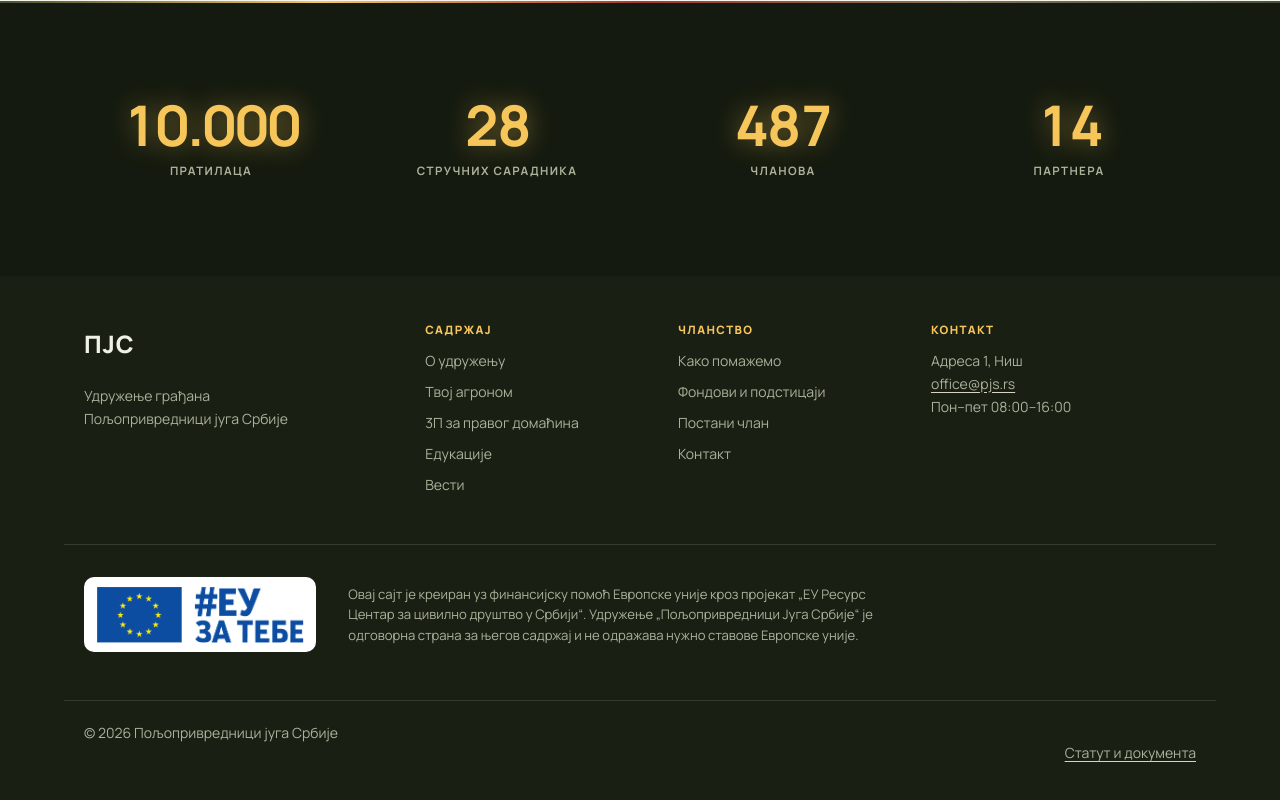
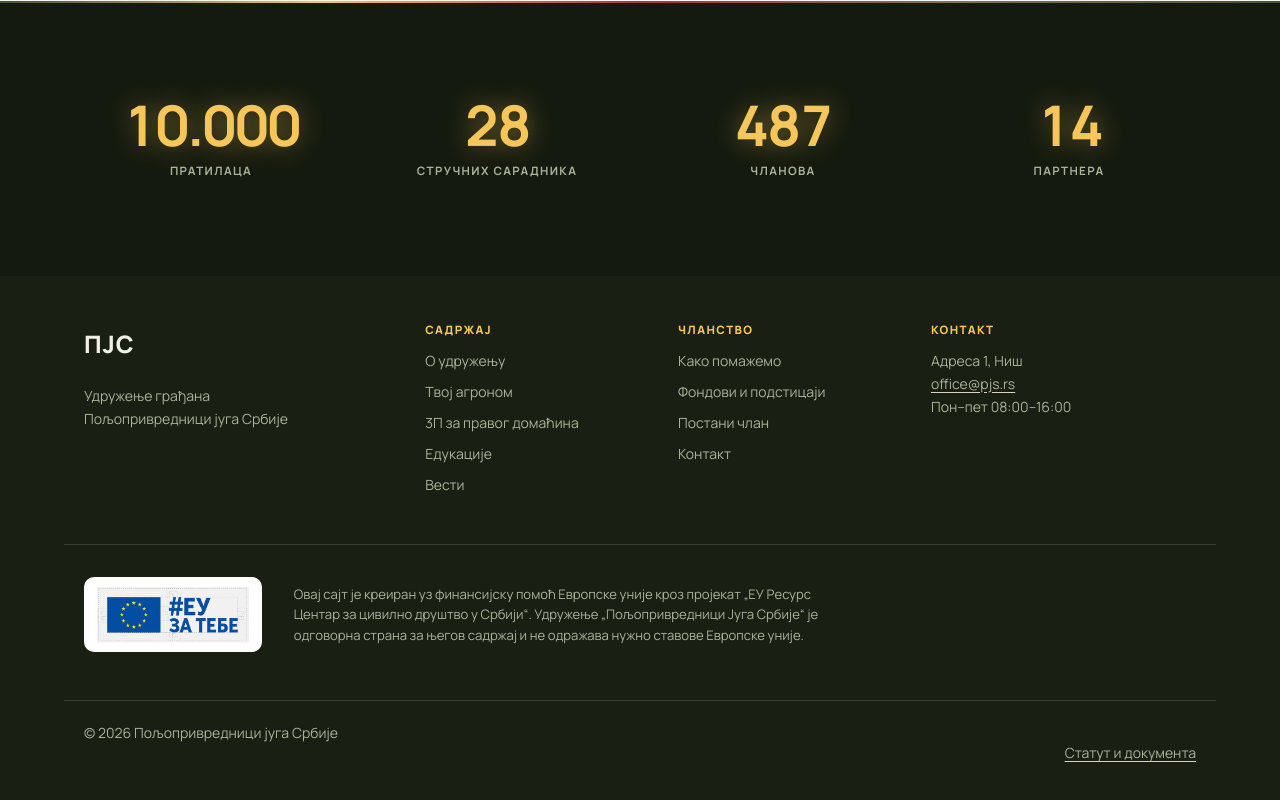
Before and after one commit to Spaka92/pjs-sajt, an Eleventy site: page src/index.njk in a window 1280 px wide. Shown: the part 5119-5919 px from the top of the page. Built offline with nearby package versions, Linux system fonts and the light colour scheme; Eleventy itself is replaced by a stand-in of ours; files that its build step writes are made by us from their sources.

Commit message:
new eu logo

```diff
--- a/src/_data/site.json
+++ b/src/_data/site.json
@@ -34,7 +34,7 @@
   ],
   "finansiranje": {
     "naziv": "#ЕУ за тебе — Европска унија",
-    "logo": "/images/eu-za-tebe.png",
+    "logo": "/images/eu-za-tebe.jpg",
     "tekst": "Овај сајт је креиран уз финансијску помоћ Европске уније кроз пројекат „ЕУ Ресурс Центар за цивилно друштво у Србији“. Удружење „Пољопривредници Југа Србије“ је одговорна страна за његов садржај и не одражава нужно ставове Европске уније."
   }
 }
--- a/src/_includes/footer.njk
+++ b/src/_includes/footer.njk
@@ -58,7 +58,7 @@
   {% if site.finansiranje %}
   <div class="container site-footer__eu">
     <img class="site-footer__eu-logo" src="{{ site.finansiranje.logo }}"
-         alt="{{ site.finansiranje.naziv }}" width="443" height="120" loading="lazy">
+         alt="{{ site.finansiranje.naziv }}" width="497" height="183" loading="lazy">
     <p class="site-footer__disclaimer">{{ site.finansiranje.tekst }}</p>
   </div>
   {% endif %}
```
Also changed, not shown: src/images/eu-za-tebe.jpg (added), src/images/eu-za-tebe.png (deleted).
